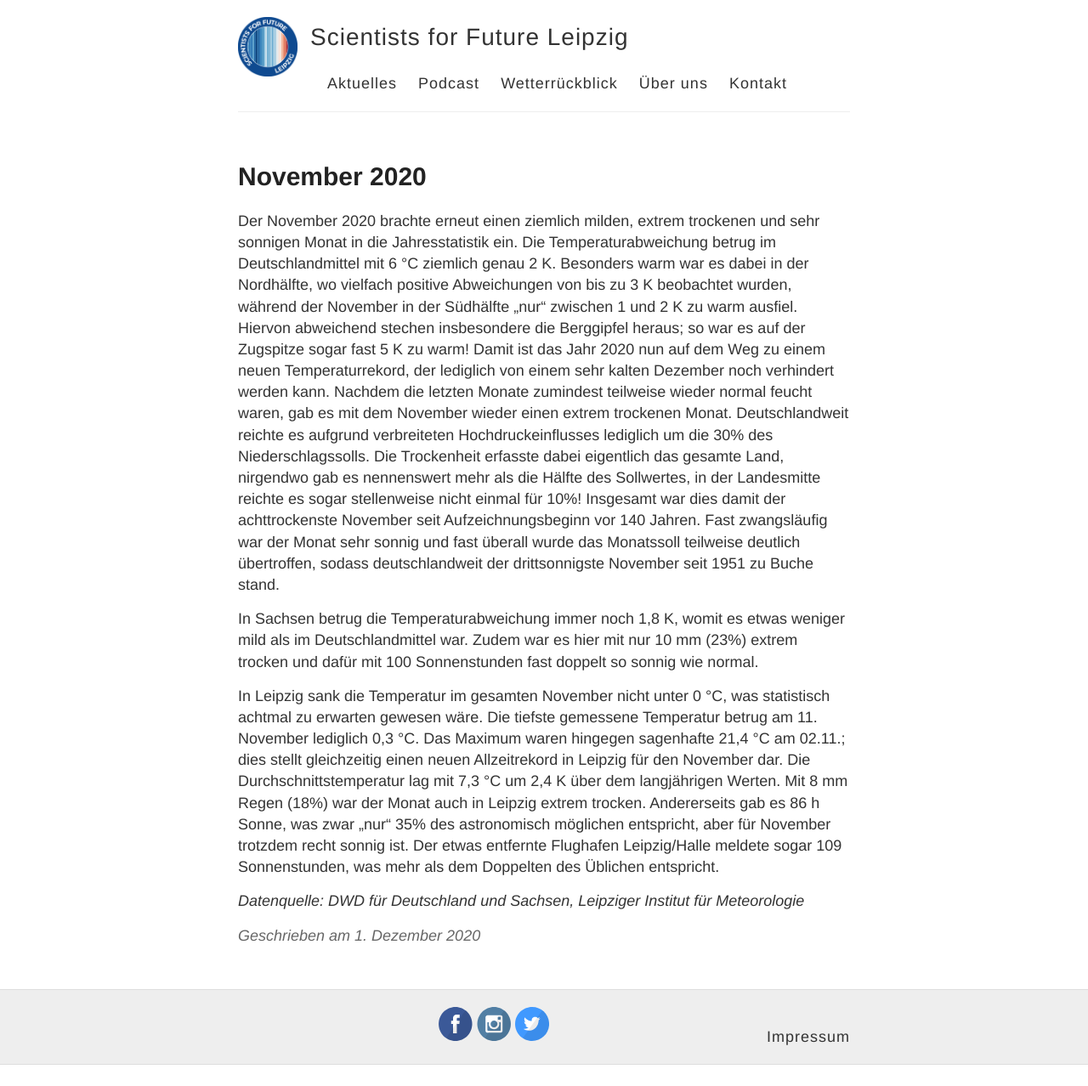
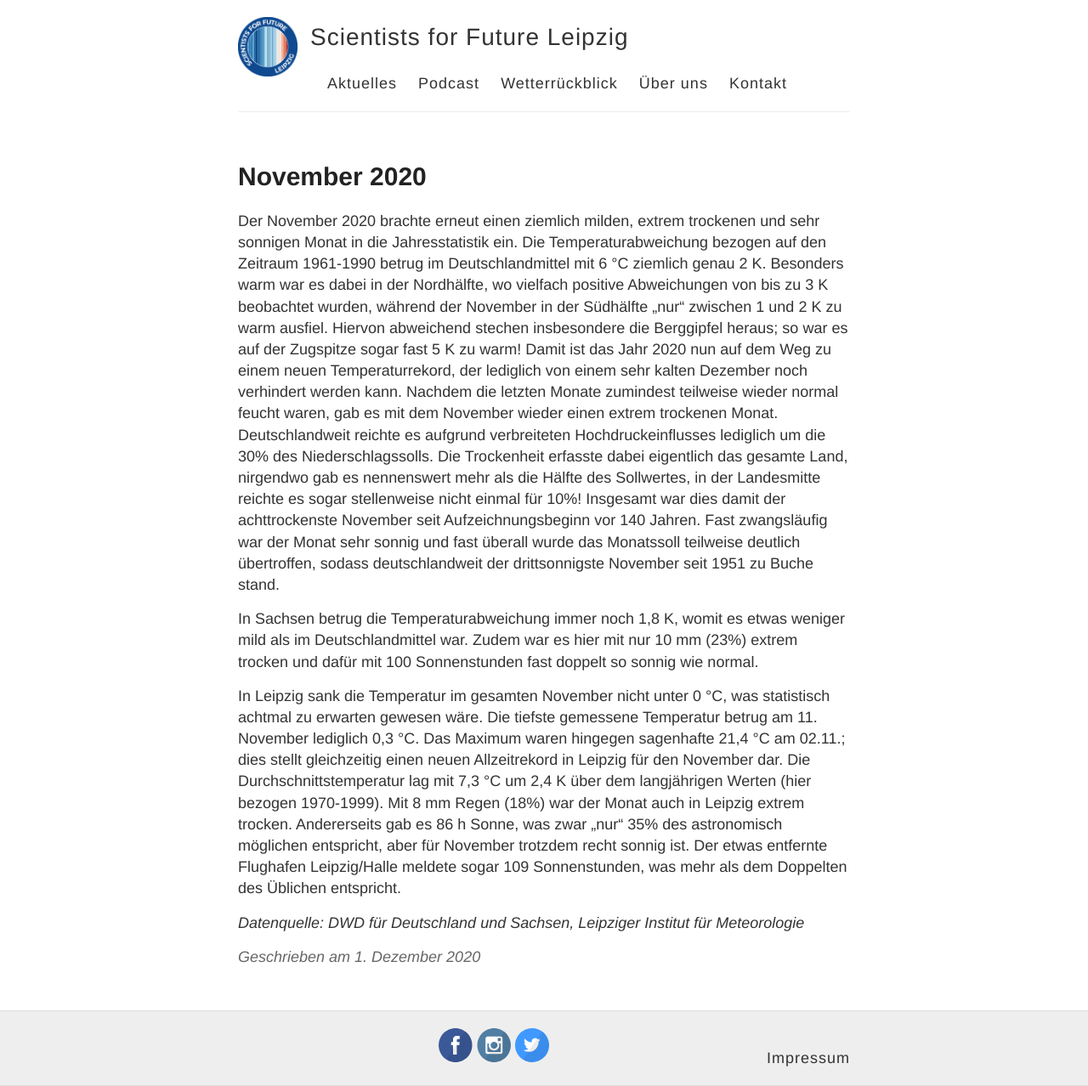
Before and after one commit to s4f-leipzig/s4f-leipzig.github.io, a Jekyll site: the page built from _posts/2020-12-01-November-2020.md, in a window 1280 px wide. Shown: the whole page at 85% size. Built offline with Jekyll 4.4.1, drawn with Linux system fonts in a browser that asks for light colours; before the commit the page ends 1253 px from its top, so only the background shows below that.

Commit message:
Referenzzeitspannen hinzugefügt

```diff
--- a/_posts/2020-12-01-November-2020.md
+++ b/_posts/2020-12-01-November-2020.md
@@ -4,11 +4,11 @@ title: November 2020
 category: Wetter
 ---
 
-Der November 2020 brachte erneut einen ziemlich milden, extrem trockenen und sehr sonnigen Monat in die Jahresstatistik ein. Die Temperaturabweichung betrug im Deutschlandmittel mit 6 °C ziemlich genau 2 K. Besonders warm war es dabei in der Nordhälfte, wo vielfach positive Abweichungen von bis zu 3 K beobachtet wurden, während der November in der Südhälfte „nur“ zwischen 1 und 2 K zu warm ausfiel. Hiervon abweichend stechen insbesondere die Berggipfel heraus; so war es auf der Zugspitze sogar fast 5 K zu warm! Damit ist das Jahr 2020 nun auf dem Weg zu einem neuen Temperaturrekord, der lediglich von einem sehr kalten Dezember noch verhindert werden kann.
+Der November 2020 brachte erneut einen ziemlich milden, extrem trockenen und sehr sonnigen Monat in die Jahresstatistik ein. Die Temperaturabweichung bezogen auf den Zeitraum 1961-1990 betrug im Deutschlandmittel mit 6 °C ziemlich genau 2 K. Besonders warm war es dabei in der Nordhälfte, wo vielfach positive Abweichungen von bis zu 3 K beobachtet wurden, während der November in der Südhälfte „nur“ zwischen 1 und 2 K zu warm ausfiel. Hiervon abweichend stechen insbesondere die Berggipfel heraus; so war es auf der Zugspitze sogar fast 5 K zu warm! Damit ist das Jahr 2020 nun auf dem Weg zu einem neuen Temperaturrekord, der lediglich von einem sehr kalten Dezember noch verhindert werden kann.
 Nachdem die letzten Monate zumindest teilweise wieder normal feucht waren, gab es mit dem November wieder einen extrem trockenen Monat. Deutschlandweit reichte es aufgrund verbreiteten Hochdruckeinflusses lediglich um die 30% des Niederschlagssolls. Die Trockenheit erfasste dabei eigentlich das gesamte Land, nirgendwo gab es nennenswert mehr als die Hälfte des Sollwertes, in der Landesmitte reichte es sogar stellenweise nicht einmal für 10%! Insgesamt war dies damit der achttrockenste November seit Aufzeichnungsbeginn vor 140 Jahren. Fast zwangsläufig war der Monat sehr sonnig und fast überall wurde das Monatssoll teilweise deutlich übertroffen, sodass deutschlandweit der drittsonnigste November seit 1951 zu Buche stand.
 
 In Sachsen betrug die Temperaturabweichung immer noch 1,8 K, womit es etwas weniger mild als im Deutschlandmittel war. Zudem war es hier mit nur 10 mm (23%) extrem trocken und dafür mit 100 Sonnenstunden fast doppelt so sonnig wie normal.
 
-In Leipzig sank die Temperatur im gesamten November nicht unter 0 °C, was statistisch achtmal zu erwarten gewesen wäre. Die tiefste gemessene Temperatur betrug am 11. November lediglich 0,3 °C. Das Maximum waren hingegen sagenhafte 21,4 °C am 02.11.; dies stellt gleichzeitig einen neuen Allzeitrekord in Leipzig für den November dar.  Die Durchschnittstemperatur lag mit 7,3 °C um 2,4 K über dem langjährigen Werten. Mit 8 mm Regen (18%) war der Monat auch in Leipzig extrem trocken. Andererseits gab es 86 h Sonne, was zwar „nur“ 35% des astronomisch möglichen entspricht, aber für November trotzdem recht sonnig ist. Der etwas entfernte Flughafen Leipzig/Halle meldete sogar 109 Sonnenstunden, was mehr als dem Doppelten des Üblichen entspricht.
+In Leipzig sank die Temperatur im gesamten November nicht unter 0 °C, was statistisch achtmal zu erwarten gewesen wäre. Die tiefste gemessene Temperatur betrug am 11. November lediglich 0,3 °C. Das Maximum waren hingegen sagenhafte 21,4 °C am 02.11.; dies stellt gleichzeitig einen neuen Allzeitrekord in Leipzig für den November dar.  Die Durchschnittstemperatur lag mit 7,3 °C um 2,4 K über dem langjährigen Werten (hier bezogen 1970-1999). Mit 8 mm Regen (18%) war der Monat auch in Leipzig extrem trocken. Andererseits gab es 86 h Sonne, was zwar „nur“ 35% des astronomisch möglichen entspricht, aber für November trotzdem recht sonnig ist. Der etwas entfernte Flughafen Leipzig/Halle meldete sogar 109 Sonnenstunden, was mehr als dem Doppelten des Üblichen entspricht.
 
 _Datenquelle: DWD für Deutschland und Sachsen, Leipziger Institut für Meteorologie_
```
